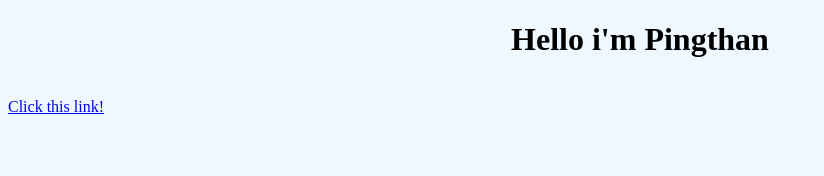
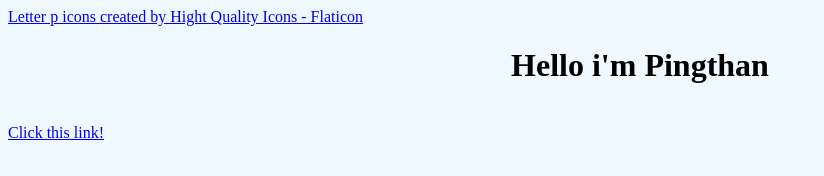
Before and after one commit to pingthan/website, a plain HTML site: page index.html in a window 1280 px wide. Shown: the whole page, without its empty margins (0-824 px from the left). Drawn offline with Linux system fonts and the light colour scheme.

Commit message:
Update index.html

```diff
--- a/index.html
+++ b/index.html
@@ -5,6 +5,7 @@
     <meta name="viewport" content="width=device-width, initial-scale=1.0">
     <title>Pingthan's website</title>
     <meta name="Pingthan">
+    <a href="https://www.flaticon.com/free-icons/letter-p" title="letter p icons">Letter p icons created by Hight Quality Icons - Flaticon</a>
 </head>
 
 <body style="background-color: aliceblue;">
```
